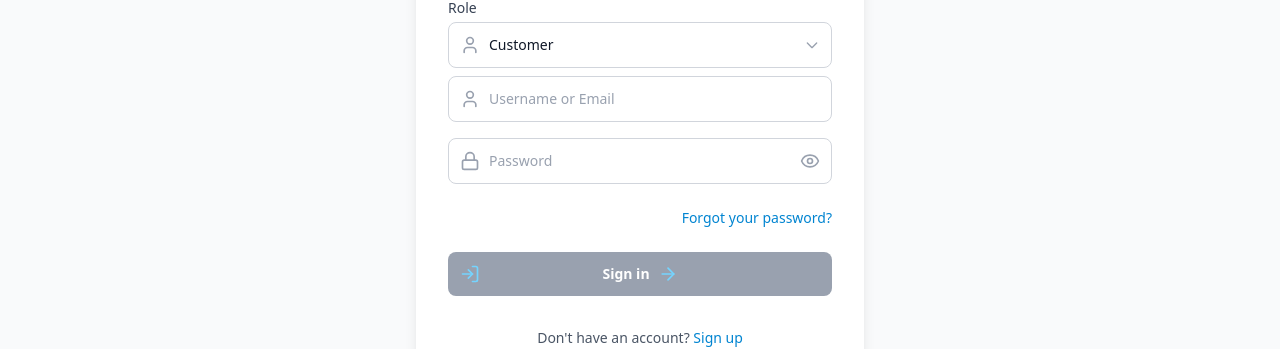
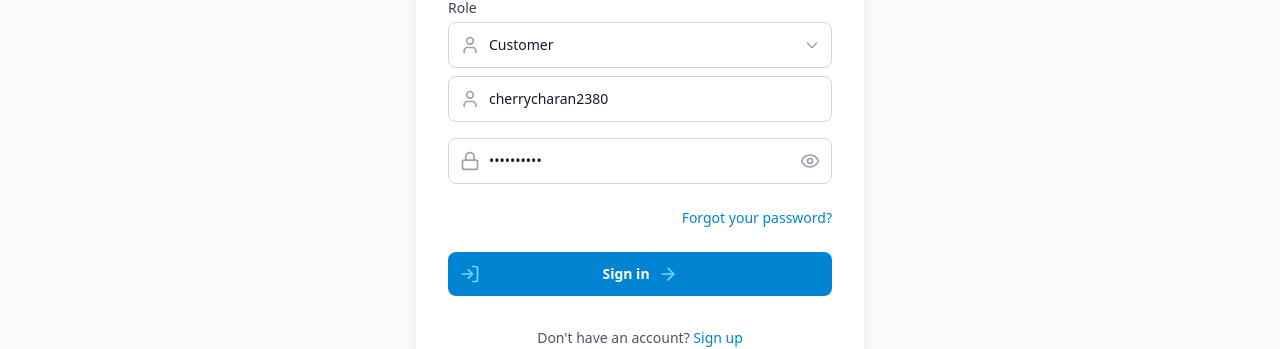
Before and after one commit to CHARANCHERRY123456/SpeakShip, a React (Vite) app in the folder client/: page /login in a window 1280 px wide. Shown: the part 292-641 px from the top of the page. Built offline with nearby package versions, Linux system fonts and the light colour scheme; no server answers.

Commit message:
chore: updated CORS config and set default values for signup , login

```diff
--- a/client/src/features/auth/hooks/index.jsx
+++ b/client/src/features/auth/hooks/index.jsx
@@ -9,16 +9,23 @@ import {
 } from '../utils';
 import { useAuth } from '../../../contexts/AuthContext'; // Ensure this path is correct: ../../../contexts/AuthContext
 
-export function useAuthForm() {
+export function useAuthForm({
+  defaultUsername = 'cherrycharan2380',
+  defaultName = 'C V CHARAN',
+  defaultEmail = 'cherryiiit1234@gmail.com',
+  defaultPhone = '8520811855',
+  defaultPassword = 'Cherry@123',
+  defaultRole = 'customer',
+} = {}) {
   const [isLogin, setIsLogin] = useState(true);
-  const [email, setEmail] = useState('');
-  const [password, setPassword] = useState('');
+  const [email, setEmail] = useState(defaultEmail);
+  const [password, setPassword] = useState(defaultPassword);
   const [address, setAddress] = useState(''); // Keep for state, but not for initial signup validation
-  const [role, setRole] = useState(''); // No default role
+  const [role, setRole] = useState(defaultRole); // No default role
   const [showPassword, setShowPassword] = useState(false);
-  const [name, setName] = useState('');
-  const [username, setUsername] = useState('');
-  const [phone, setPhone] = useState('');
+  const [name, setName] = useState(defaultName);
+  const [username, setUsername] = useState(defaultUsername);
+  const [phone, setPhone] = useState(defaultPhone);
 
   const [error, setError] = useState(null);
   const [emailError, setEmailError] = useState('');
--- a/client/src/features/auth/pages/index.jsx
+++ b/client/src/features/auth/pages/index.jsx
@@ -19,29 +19,26 @@ function AuthPage() {
     isLogin,
     setIsLogin,
     // Use username instead of email for login input
-    username, // Now managing username state
-    email,    // Email is only for registration state
+    username,
+    email,
     password,
     role,
     showPassword,
     error,
     isAuthenticated,
-    userEmail, // From AuthContext, derived from user object
-    userRole,   // From AuthContext, derived from user object
-    // New fields and their errors
-    name,       // For registration
-    phone,      // For registration
-    usernameError, // For username input validation
+    userEmail,
+    userRole,
+    name,
+    phone,
+    usernameError,
     emailError,
     passwordError,
-    nameError,    // For name input validation
-    phoneError,   // For phone input validation
-    // Handlers
+    nameError,
+    phoneError,
     handleEmailChange,
     handlePasswordChange,
     handleRoleChange,
     handleTogglePassword,
-    // New Handlers
     handleNameChange,
     handleUsernameChange,
     handlePhoneChange,
@@ -49,7 +46,14 @@ function AuthPage() {
     handleGoogleSignIn,
     handleSignOut,
     isFormValid,
-  } = useAuthForm();
+  } = useAuthForm({
+    defaultUsername: 'cherrycharan2380',
+    defaultName: 'C V CHARAN',
+    defaultEmail: 'cherryiiit1234@gmail.com',
+    defaultPhone: '8520811855',
+    defaultPassword: 'Cherry@123',
+    defaultRole: 'customer',
+  });
 
   // If the user is already authenticated, redirect them or show a logged-in view
   if (isAuthenticated) {
@@ -91,26 +95,20 @@ function AuthPage() {
                   value={name}
                   onChange={handleNameChange}
                   error={nameError}
+                  placeholder="Full Name"
                 />
-                <EmailInput // Email is now only for registration, as login uses username
+                <EmailInput
                   value={email}
                   onChange={handleEmailChange}
                   error={emailError}
+                  placeholder="Email"
                 />
                 <PhoneInput
                   value={phone}
                   onChange={handlePhoneChange}
                   error={phoneError}
+                  placeholder="Phone Number"
                 />
-                {/* Remove AddressInput if it's not part of your initial signup */}
-                {/* If you need address later for profile updates, keep the component but remove it here */}
-                {/*
-                <AddressInput
-                    value={address}
-                    onChange={handleAddressChange}
-                    error={addressError}
-                />
-                */}
               </>
             )}
 
@@ -120,6 +118,7 @@ function AuthPage() {
               error={passwordError}
               show={showPassword}
               onToggle={handleTogglePassword}
+              placeholder="Password"
             />
           </div>
           {isLogin && (
```
Also changed, not shown: 1 other file (tests, documents, lock files or other folders).
